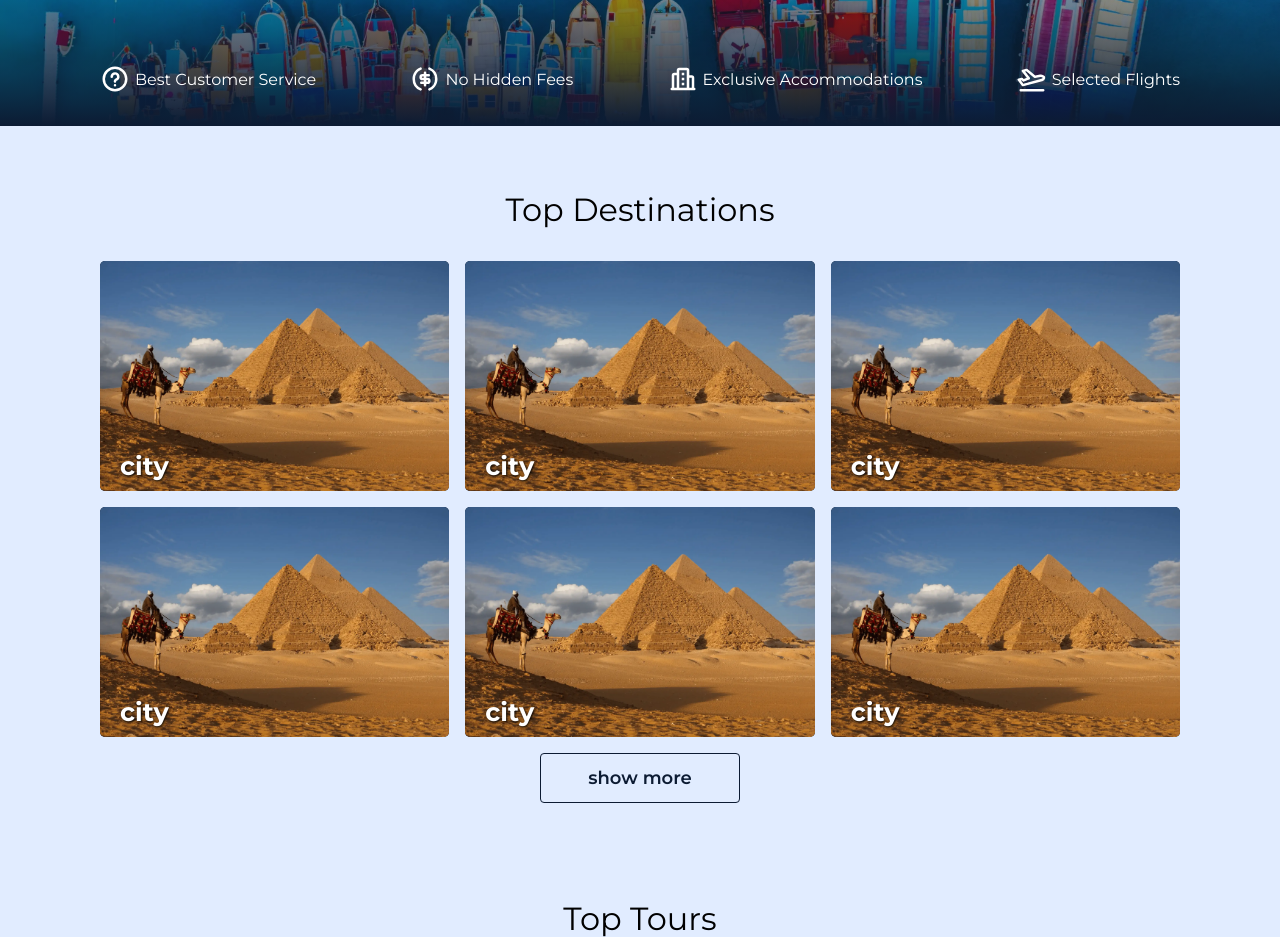
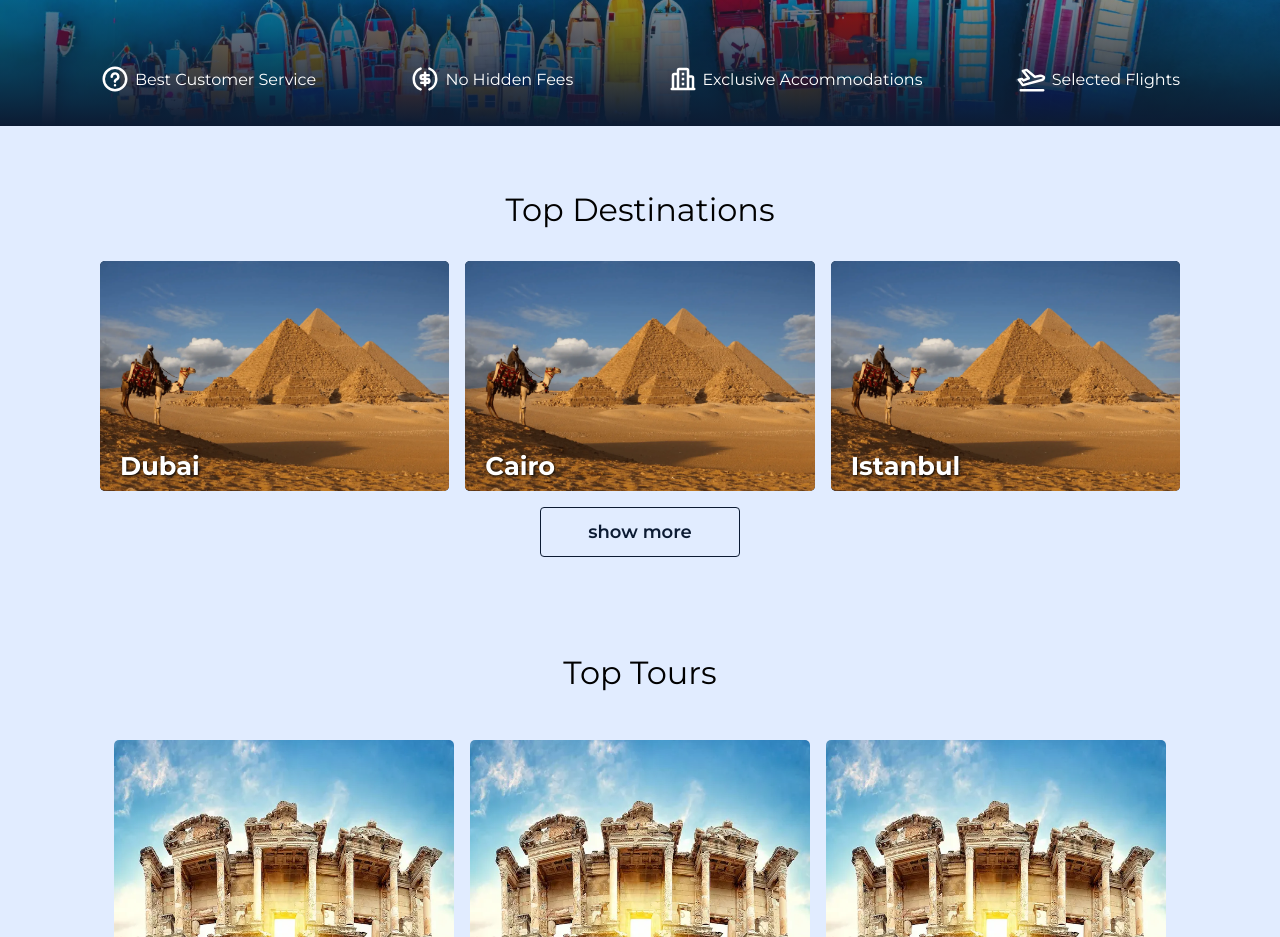
Before and after one commit to BrianZenhom/moonvalleytours-client, a React (Vite) app: page / in a window 1280 px wide. Shown: the part 540-1477 px from the top of the page. Built offline with nearby package versions, Linux system fonts and the light colour scheme.

Commit message:
Add styled cards

```diff
--- a/src/components/destcard/DestCard.jsx
+++ b/src/components/destcard/DestCard.jsx
@@ -1,37 +1,45 @@
+import PropTypes from 'prop-types';
 import './destcard.css';
 import img from './../../assets/images/image(4).webp';
+import { Link } from 'react-router-dom';
 
-export default function DestCard() {
+export default function DestCard({ dest }) {
   return (
+    <Link to={`/${dest.country}/${dest.city}`}>
       <div className="list_card-item">
         <div className="maindestinations_card">
           <img src={img} alt="" />
           <div className="maindestination_title">
-          <h3>city</h3>
+            <h3>{dest.city}</h3>
           </div>
           <div className="maindestination_details">
             <div className="left">
               <div className="tours">
-              <h3>91</h3>
+                <h3>5</h3>
                 <small>tours</small>
               </div>
               <div className="travellers">
-              <h3>1,300,043</h3>
+                <h3>0</h3>
                 <small>travellers</small>
               </div>
             </div>
             <div className="right">
               <div className="reviews">
-              <h3>3440</h3>
+                <h3>0</h3>
                 <small>reviews</small>
               </div>
               <div className="rating">
-              <h3>9.50/10</h3>
+                <h3>10/10</h3>
                 <small>rating</small>
               </div>
             </div>
           </div>
         </div>
       </div>
+    </Link>
   );
 }
+
+DestCard.propTypes = {
+  dest: PropTypes.object.isRequired,
+};
--- a/src/pages/home/sections/hero/Hero.jsx
+++ b/src/pages/home/sections/hero/Hero.jsx
@@ -9,84 +9,37 @@ import Flights from '../../../../assets/icons/Flights';
 
 export const Suggestions = [
   {
-    country: 'Italy',
-    city: 'Rome',
-  },
-  {
-    country: 'Spain',
-    city: 'Madrid',
+    country: 'Egypt',
+    city: 'Cairo',
   },
   {
     country: 'Egypt',
-    city: 'Cairo',
+    city: 'Alexandria',
+  },
+  {
+    country: 'Egypt',
+    city: 'Luxor',
   },
   {
     country: 'Turkiye',
     city: 'Istambul',
   },
   {
-    country: 'Spain',
-    city: 'Barcelona',
+    country: 'Turkiye',
+    city: 'Fethiye',
+  },
+
+  {
+    country: 'Turkiye',
+    city: 'Istambul',
   },
   {
     country: 'United Arab Emirates',
     city: 'Dubai',
   },
   {
-    country: 'The United States',
-    city: 'New York',
-  },
-  {
-    country: 'France',
-    city: 'Paris',
-  },
-  {
-    country: 'United Kingdom',
-    city: 'London',
-  },
-  {
-    country: 'Thailand',
-    city: 'Bangkok',
-  },
-  {
-    country: 'India',
-    city: 'Agra',
-  },
-  {
-    country: 'China',
-    city: 'Hong Kong',
-  },
-  {
-    country: 'Colombia',
-    city: 'Medellin',
-  },
-  {
-    country: 'Indonesia',
-    city: 'Bali',
-  },
-  {
-    country: 'Japan',
-    city: 'Tokyo',
-  },
-  {
-    country: 'Italy',
-    city: 'Venice',
-  },
-  {
-    country: 'Netherlands',
-    city: 'Amsterdam',
-  },
-  {
-    country: 'Greece',
-    city: 'Athens',
-  },
-  {
-    country: 'Italy',
-    city: 'Florence',
-  },
-  {
-    country: 'Portugal',
-    city: 'Lisbon',
+    country: 'United Arab Emirates',
+    city: 'Abu Dhabi',
   },
 ];
 
--- a/src/pages/home/sections/maindestinations/MainDestinations.jsx
+++ b/src/pages/home/sections/maindestinations/MainDestinations.jsx
@@ -9,8 +9,8 @@ export default function MainDestinations({ type }) {
   const data = [
     {
       id: 1,
-      city: 'Madrid',
-      country: 'Spain',
+      city: 'Dubai',
+      country: 'United Arab Emirates',
       img: img3,
       tours: 46,
       travellers: 304980,
@@ -29,43 +29,13 @@ export default function MainDestinations({ type }) {
     },
     {
       id: 3,
-      city: 'Barcelona',
-      country: 'Spain',
+      city: 'Istanbul',
+      country: 'Turkiye',
       img: img,
       tours: 63,
       travellers: 204680,
       reviews: 55,
       rating: 9.4,
-    },
-    {
-      id: 4,
-      city: 'Istambul',
-      country: 'Turkey',
-      img: img,
-      tours: 33,
-      travellers: 2774323,
-      reviews: 195,
-      rating: 9.4,
-    },
-    {
-      id: 5,
-      city: 'Buenos Aires',
-      country: 'Argentina',
-      img: img,
-      tours: 86,
-      travellers: 3676633,
-      reviews: 292,
-      rating: 9.4,
-    },
-    {
-      id: 6,
-      city: 'New York',
-      country: 'USA',
-      img: img,
-      tours: 53,
-      travellers: 524468,
-      reviews: 495,
-      rating: 8.2,
     },
   ];
 
--- a/src/pages/home/sections/maindestinations/maindestinations.css
+++ b/src/pages/home/sections/maindestinations/maindestinations.css
@@ -1,5 +1,5 @@
 .maindestinations {
-  min-height: 70vh;
+  min-height: auto;
 }
 .maindestinations_content {
   height: auto;
```
Lines whose indentation alone changed are shown as unchanged.
